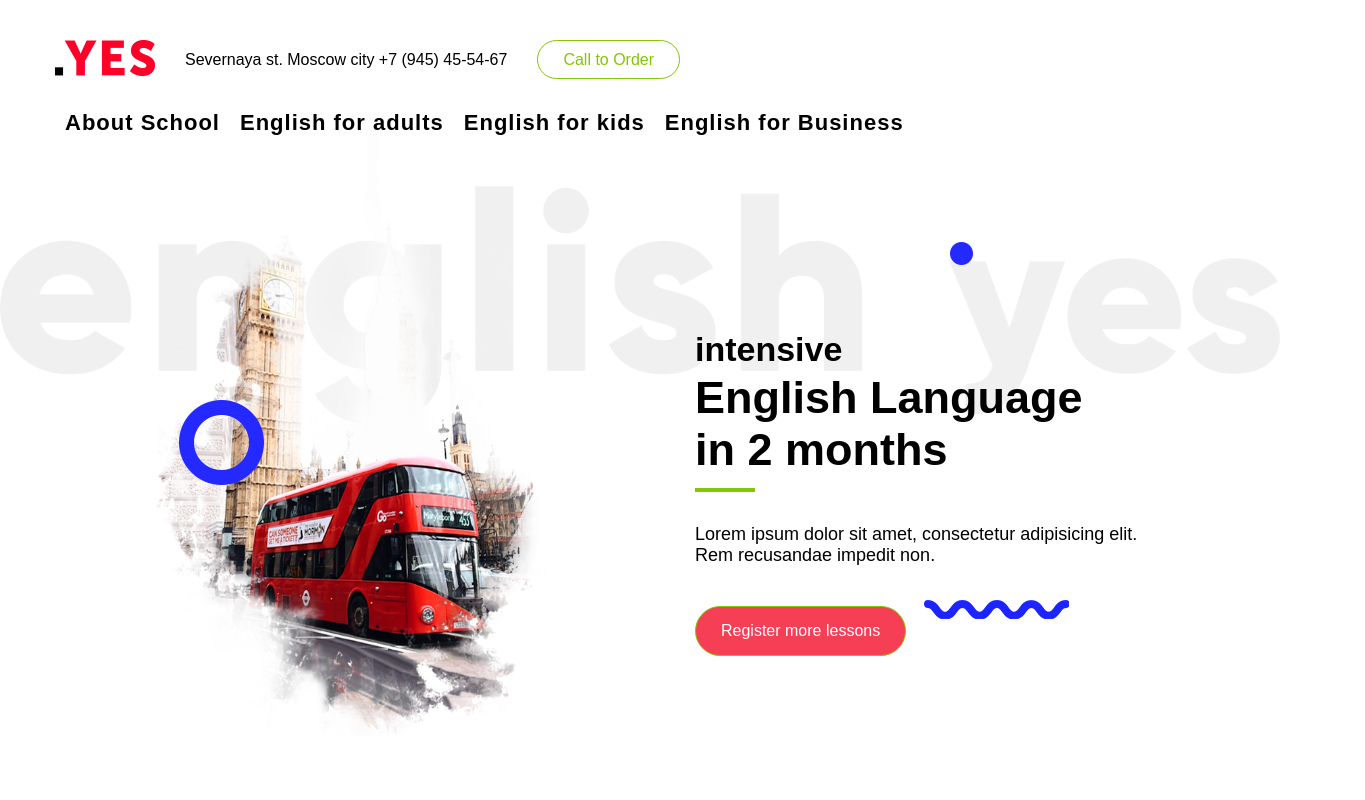
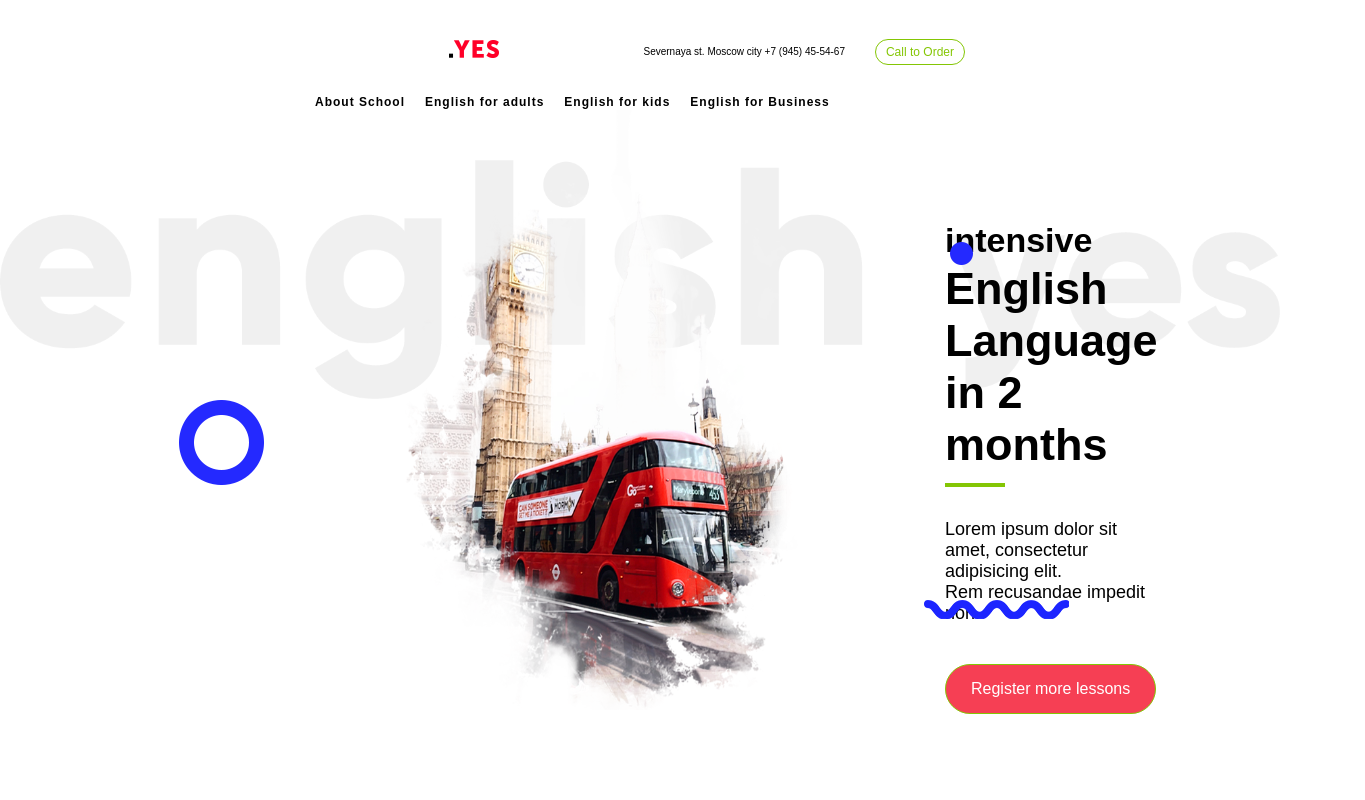
Before and after one commit to doniyor17/yes-english-school, a website: page index.html in a window 1280 px wide. Shown: the top 800 px of the page, 1365 px wide, since content can reach past the window. Drawn offline with Linux system fonts and the light colour scheme; a web font is replaced by a local one.

Commit message:
Not finish responsive

```diff
--- a/css/style.css
+++ b/css/style.css
@@ -98,13 +98,97 @@ body {
 .header-navbar-item--link:hover {
     color: #f63f54;
 }
-@media( min-width: 200px) {
+@media( min-width: 200px ) {
+    .container {
+        width: 300px;
+    }
+    .header__info-list--logo-img {
+        width: 50px;
+        height: 18px;
+    }
+    .header__info-list--btn {
+        padding: 5px 10px;
+        font-size: 12px;
+    }
+    .header__info-list-item:nth-child(2) {
+        display: none;
+    }
+    .header-navbar-item--link {
+        font-size: 16px;
+    }
+    .header__info-list {
+        justify-content: space-between;
+    }
+    .header__info-list--btn {
+        margin-left: auto;
+    }
+    .header-navbar {
+        display: block;
+        list-style-type: none;
+    }
+}
+@media( min-width: 300px ) {
+    .container {
+        width: 330px;
+    }
+}
+@media( min-width: 400px ) {
+    .container {
+        width: 420px;
+    }
+}
+@media( min-width: 500px ) {
+    .container {
+        width: 520px;
+    }
+    .header__info-list-item:nth-child(2) {
+        display: block;
+    }
+    .header__info-list--adress {
+        font-size: 10px;
+    }
+    .header-navbar-item--link {
+        font-size: 12px;
+    }
+}
+@media( min-width: 600px ) {
+    .container {
+        width: 580px;
+    }
+}
+@media( min-width: 630px ) {
+    .container {
+        width: 590px;
+    }
+    .header__info-list--btn {
+        margin-right: 100px;
+    }
+}
+@media( min-width: 640px ) {
+    .container {
+        width: 590px;
+    }
+    .header-navbar {
+        display: flex;
+    }
+    .header-navbar-item--link {
+        font-size: 12px;
+    }
+}
+@media( min-width: 730px ) {
+    .container {
+        width: 700px;
+    }
     .site-logo {
-    margin-right: 30px;
-}
+        margin-left: auto;
+    }
+    .header__info-list--btn {
+        margin-right: 10px;
+    }
 }
 
 /* Hero start */
+
 .hero {
     background-image: url("../img/english\ yes-bg.png");
     background-repeat: no-repeat;
```
